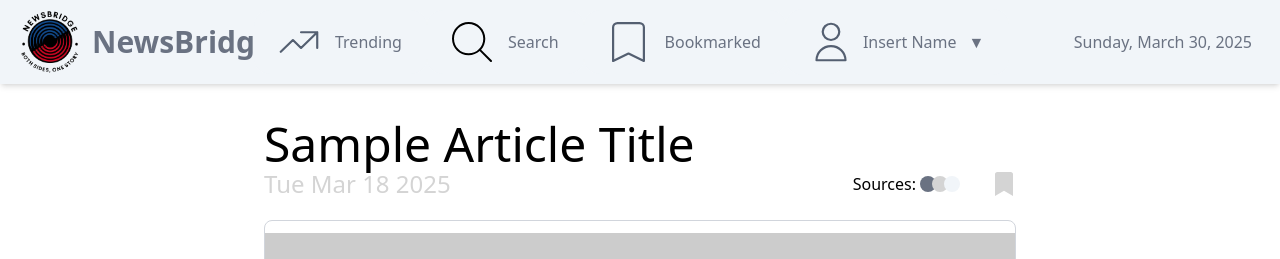
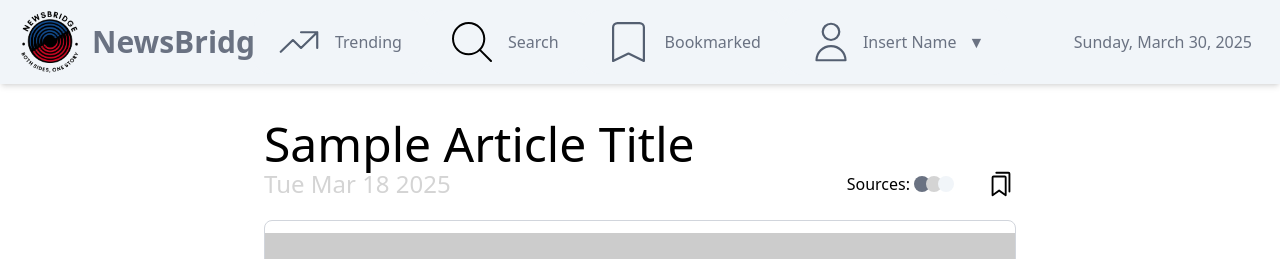
Before and after one commit to ysmazaheri/NewsBridge, a React (Vite) app in the folder frontend/newsbridge/: page /article in a window 1280 px wide. Shown: the top 259 px of the page. Built offline with nearby package versions, Linux system fonts and the light colour scheme.

Commit message:
Incorporate bookmark feature

```diff
--- a/frontend/newsbridge/src/mock-data/MockArticle.tsx
+++ b/frontend/newsbridge/src/mock-data/MockArticle.tsx
@@ -12,5 +12,4 @@ export const mockArticle: UnbiasedArticleViewModel = {
     createdAt: "2025-03-18T00:00:00.000Z",
     sources: null,
     audienceBiasRating: 47,
-    //Todo: Add audience bias rating
 }
--- a/frontend/newsbridge/src/pages/Article.tsx
+++ b/frontend/newsbridge/src/pages/Article.tsx
@@ -1,9 +1,10 @@
 import React from "react";
-import { FaBookmark } from "react-icons/fa";
 import { useState, useEffect } from "react";
 import { NewsBridgeBiasScale, UserBiasScale } from "../components/BiasScale";
 import { mockArticle } from "../mock-data/MockArticle";
 import { UnbiasedArticleViewModel } from "../entities/viewmodels/UnbiasedArticleVM";
+import Bookmark from "../components/Bookmark";
+
 const ArticlePage: React.FC = () => {
 
     const [article, setArticle] = useState<UnbiasedArticleViewModel | null>(null);
@@ -39,7 +40,7 @@ const ArticlePage: React.FC = () => {
                         </span>
                     </span>
                     {/* Bookmark */}
-                    <FaBookmark className="cursor-pointer text-secondary text-2xl" />
+                    <Bookmark size="text-3xl" />
                 </div>
             </div>
 
```
